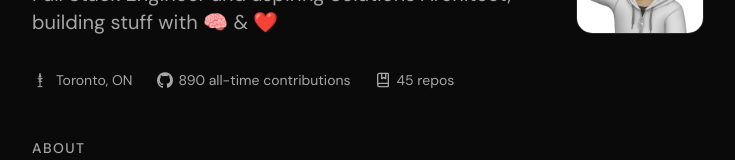
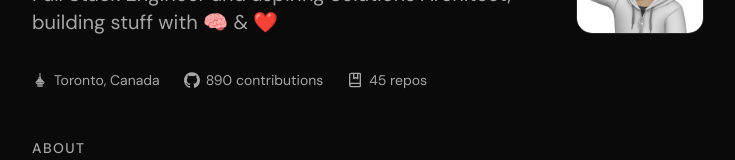
Before and after one commit to 0xadityaa/Portfolio, a Next.js app: page / in a window 1280 px wide. Shown: the part 200-360 px from the top of the page, without its empty margins (272-1007 px from the left). Built offline with nearby package versions, Linux system fonts and the light colour scheme.

Commit message:
fix: cn tower svg, project card layout, pull github data for tags/descriptions, and logo image container fix

```diff
--- a/src/app/page.tsx
+++ b/src/app/page.tsx
@@ -131,19 +131,27 @@ export default async function Page() {
               {/* MINIMAL GITHUB STATS */}
               <BlurFade delay={BLUR_FADE_DELAY * 2}>
                 <div className="flex flex-wrap items-center gap-6 text-sm text-muted-foreground mt-4">
-                  <div className="flex items-center gap-2" title="Location">
-                    <svg className="size-4 text-muted-foreground" viewBox="0 0 24 24" fill="none" stroke="currentColor" strokeWidth="1.5" strokeLinecap="round" strokeLinejoin="round">
-                      <line x1="12" y1="2" x2="12" y2="22" />
-                      <line x1="9" y1="22" x2="15" y2="22" />
-                      <path d="M12 2 L14.5 8 L12 7 L9.5 8 Z" fill="currentColor" stroke="none" />
-                      <ellipse cx="12" cy="10" rx="3" ry="1" />
-                      <ellipse cx="12" cy="14" rx="2" ry="0.7" />
+                  <div className="flex items-center gap-1.5" title="Location">
+                    <svg className="size-4" viewBox="0 0 24 24" fill="none" stroke="currentColor" strokeWidth="1.5" strokeLinecap="round" strokeLinejoin="round">
+                      <path d="M12 2v6" />
+                      <path d="M11 8h2v3h-2z" />
+                      <path d="M10 11h4v1h-4z" />
+                      <path d="M9 12h6" />
+                      <path d="M8 13h8" />
+                      <path d="M7.5 14h9c1 0 1.5.5 1.5 1.5S17.5 17 16.5 17h-9C6.5 17 6 16.5 6 15.5S6.5 14 7.5 14z" />
+                      <path d="M9 17v5" />
+                      <path d="M15 17v5" />
+                      <path d="M10.5 17v5" />
+                      <path d="M13.5 17v5" />
+                      <path d="M12 17v5" />
+                      <path d="M7 16.5h10" />
+                      <path d="M8.5 14.5h7" />
                     </svg>
-                    <span>{githubData.location || "Earth"}</span>
+                    <span>Toronto, Canada</span>
                   </div>
-                  <div className="flex items-center gap-1.5" title="All-time Contributions">
+                  <div className="flex items-center gap-1.5" title="Contributions">
                     <Icons.github className="size-4" />
-                    <span>{githubData.contributionsCount.toLocaleString()} all-time contributions</span>
+                    <span>{githubData.contributionsCount.toLocaleString()} contributions</span>
                   </div>
                   <div className="hidden sm:flex items-center gap-1.5" title="Public Repositories">
                     <BookMarked className="size-4" />
--- a/src/components/project-card.tsx
+++ b/src/components/project-card.tsx
@@ -98,8 +98,7 @@ export function ProjectCard({
                   </div>
                 )}
               </div>
-              <time className="text-xs text-muted-foreground font-medium shrink-0 mt-1">{dates}</time>
-            </div>
+              </div>
 
             <p className="prose prose-sm max-w-full text-pretty leading-relaxed text-muted-foreground dark:prose-invert">
               {description}
@@ -129,14 +128,8 @@ export function ProjectCard({
           {links && links.length > 0 && (
             <div className="flex flex-row flex-wrap items-center gap-2 mt-auto">
               {links.map((linkItem, idx) => (
-                <Link href={linkItem.href} key={idx} target="_blank" className="inline-flex">
-                  <Badge
-                    key={idx}
-                    className="flex items-center gap-1.5 px-2.5 py-1 text-xs font-medium rounded-md bg-primary text-primary-foreground hover:bg-primary/90 transition-colors shadow-none cursor-pointer"
-                  >
-                    {linkItem.icon}
-                    <span>{linkItem.type}</span>
-                  </Badge>
+                <Link href={linkItem.href} key={idx} target="_blank" className="inline-flex text-muted-foreground hover:text-foreground transition-colors [&>svg]:size-5" title={linkItem.type}>
+                  {linkItem.icon}
                 </Link>
               ))}
             </div>
--- a/src/components/projects-client.tsx
+++ b/src/components/projects-client.tsx
@@ -96,6 +96,10 @@ export function ProjectsClient({ projects, githubRepos }: ProjectsClientProps) {
           issuesCount = match.issuesCount;
           commitsCount = match.commitsCount;
           usedRepoUrls.add(match.url.toLowerCase());
+
+          // Override description and tags from GitHub if available
+          if (match.description) p.description = match.description;
+          if (match.languages && match.languages.length > 0) p.technologies = match.languages;
         }
       }
 
@@ -240,7 +244,7 @@ export function ProjectsClient({ projects, githubRepos }: ProjectsClientProps) {
               title={project.title}
               description={project.description}
               dates={project.dates}
-              tags={project.technologies}
+              tags={Array.from(new Set(project.technologies.map(getCategoryForTag)))}
               image={project.image}
               links={project.links}
               stargazerCount={project.stargazerCount}
--- a/src/components/resume-card.tsx
+++ b/src/components/resume-card.tsx
@@ -30,11 +30,11 @@ export const ResumeCard = ({
     <Link href={href || "#"} className="block cursor-pointer group">
       <div className="flex gap-4 p-4 -mx-4 rounded-xl transition-colors hover:bg-muted/50" suppressHydrationWarning>
         <div className="flex-none mt-1" suppressHydrationWarning>
-          <div className="size-12 sm:size-14 rounded-xl bg-white flex items-center justify-center overflow-hidden flex-shrink-0" suppressHydrationWarning>
+          <div className="size-12 sm:size-14 rounded-xl flex items-center justify-center overflow-hidden flex-shrink-0" suppressHydrationWarning>
             {logoUrl ? (
-              <img src={logoUrl} alt={altText} className="h-full w-full object-contain p-1" />
+              <img src={logoUrl} alt={altText} className="h-full w-full object-cover" />
             ) : (
-              <span className="text-xs text-black font-medium flex h-full w-full items-center justify-center">{altText[0]}</span>
+              <span className="text-xs bg-muted text-muted-foreground font-medium flex h-full w-full items-center justify-center">{altText[0]}</span>
             )}
           </div>
         </div>
```
Also changed, not shown: screenshot.js (added, +15 -0 lines).
